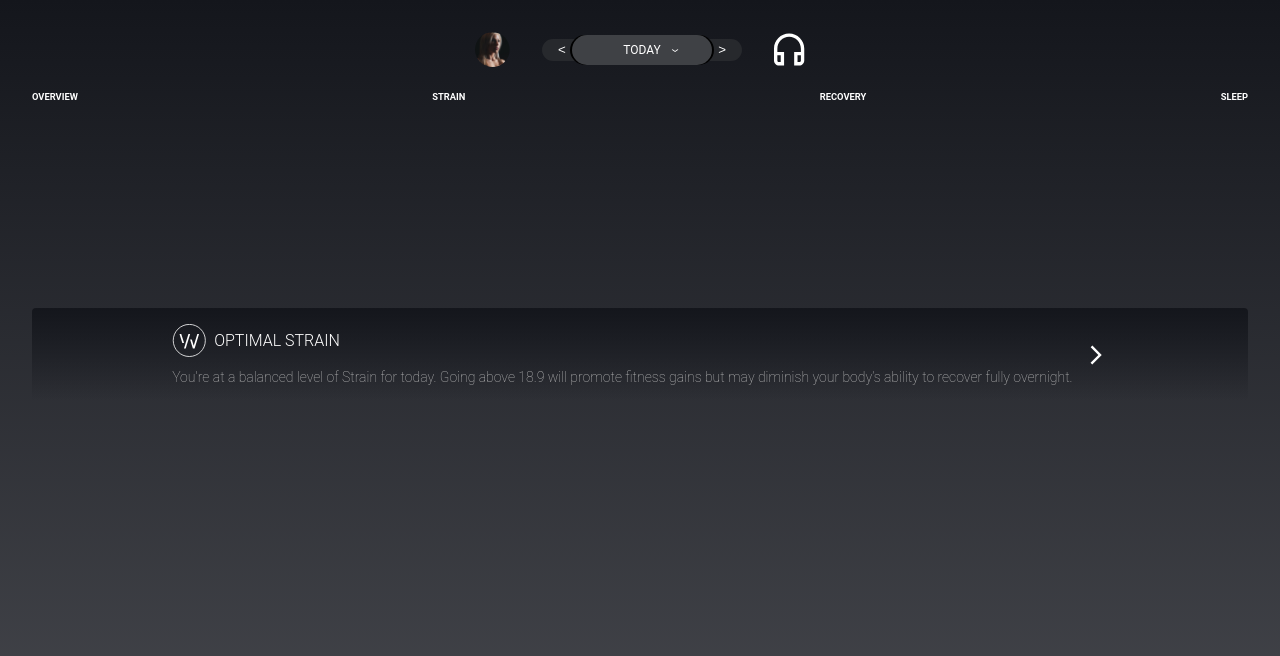
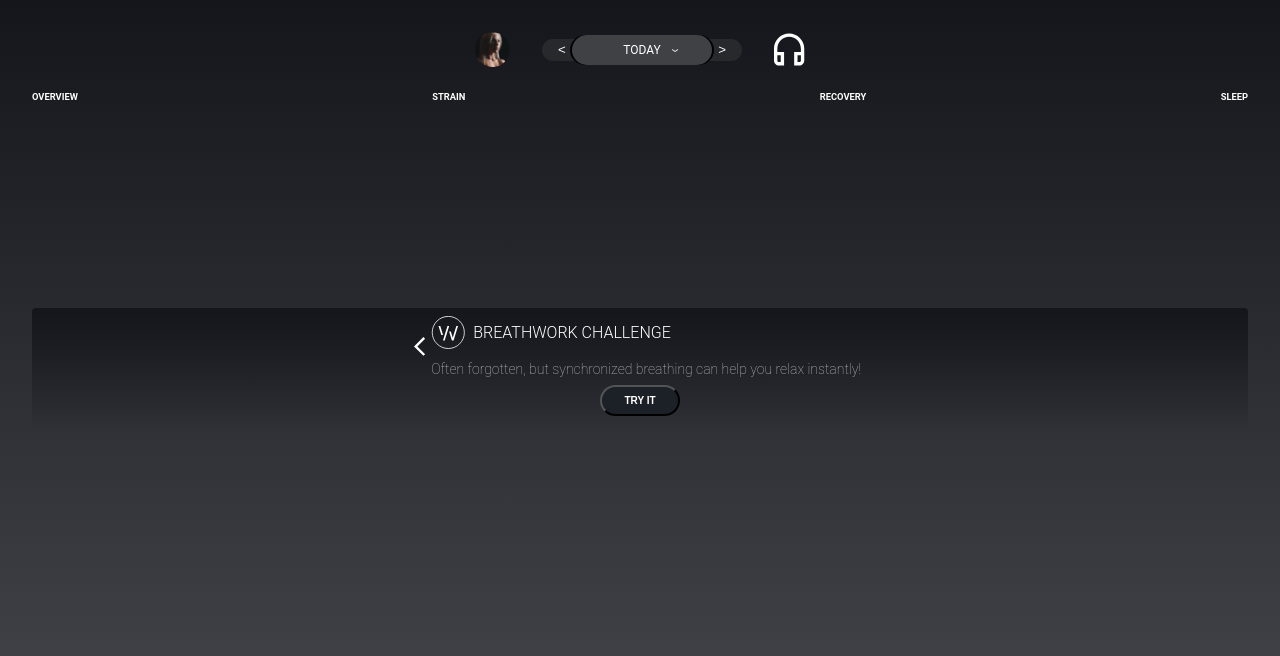
Before and after one commit to jtkwan91/whoop-industry-project, a React (Create React App) app in the folder client/: page / in a window 1280 px wide. Shown: the top 656 px of the page. Built offline with nearby package versions, Linux system fonts and the light colour scheme.

Commit message:
full functionality for changing cards

```diff
--- a/client/src/components/BreatheCard/BreatheCard.jsx
+++ b/client/src/components/BreatheCard/BreatheCard.jsx
@@ -1,21 +1,26 @@
 import React from 'react';
+import { Link } from "react-router-dom";
 import logo from "../../assets/images/logo.svg";
 import leftArrow from "../../assets/images/leftarrow.svg";
 import "./BreatheCard.scss";
 import "animate.css";
 
-export default function BreatheCard( {title, text}) {
+export default function BreatheCard( {title, text, handleClick}) {
   return(
+    <div className="breathe-card__main-container">
       <div className="breathe-card animate__animated animate__fadeInRight">
-          <img src={leftArrow} alt="action icon" className="breathe-card__action-icon" />
-          <div className="breath-card__content-container">
+          <img onClick={handleClick} src={leftArrow} alt="action icon" className="breathe-card__action-icon" />
+          <div className="breathe-card__content-container">
             <div className="breathe-card__title-container">
                 <img src={logo} alt="whoop logo" className="breathe-card__whoop-logo" />
                 <h1 className="breathe-card__title">{title}</h1>
             </div>
             <p className="breathe-card__text">{text}</p>
           </div>
-          <button className="breathe-card__button">Try it</button>
       </div>
+      <Link to="/breathe">
+        <button className="breathe-card__button">try it</button>
+      </Link>
+    </div>
     )
 }
--- a/client/src/components/BreatheCard/BreatheCard.scss
+++ b/client/src/components/BreatheCard/BreatheCard.scss
@@ -5,13 +5,22 @@
 .breathe-card {
     display: flex;
     justify-content: center;
-    margin: 2rem;
-    padding: 1rem;
-    background: linear-gradient(#14161C, #1a1c2300);
-    border-radius: .25rem;
 
-    animation: fadeInRight;
-    animation-duration: 2s;
+    &__main-container {
+        margin: 2rem;
+        padding: .5rem;
+        background: linear-gradient(#14161C, #1a1c2300);
+        border-radius: .25rem;
+        animation: fadeInRight;
+        animation-duration: 2s;
+        display: flex;
+        flex-direction: column;
+        align-items: center;
+    }
+
+    &__content-container {
+        padding-left: .04rem;
+    }
 
     &__title-container {
         display: flex;
@@ -39,8 +48,18 @@
     }
 
     &__button {
+        margin: .5rem;
+        padding: .5rem .3rem;
         background-color: #1C2027;
         color: white;
-        padding: .25rem;
+        border-radius: 1.875rem;
+        text-transform: uppercase;
+        font-size: .625rem;
+        font-weight: 600;
+        width: 5rem;
+    }
+
+    &__action-icon {
+        cursor: pointer;
     }
 }
--- a/client/src/components/StrainCard/StrainCard.jsx
+++ b/client/src/components/StrainCard/StrainCard.jsx
@@ -4,7 +4,7 @@ import rightArrow from "../../assets/images/rightarrow.svg"
 import "./StrainCard.scss"
 import "animate.css";
 
-export default function StrainCard( {title, text}) {
+export default function StrainCard( {title, text, handleClick}) {
   return(
       <div className="strain-card animate__animated animate__fadeInLeft">
           <div className="breath-card__content-container">
@@ -14,7 +14,7 @@ export default function StrainCard( {title, text}) {
             </div>
             <p className="strain-card__text">{text}</p>
           </div>
-          <img src={rightArrow} alt="action icon" className="strain-card__action-icon" />
+          <img onClick={handleClick}src={rightArrow} alt="action icon" className="strain-card__action-icon" />
       </div>
     )
 }
--- a/client/src/components/StrainCard/StrainCard.scss
+++ b/client/src/components/StrainCard/StrainCard.scss
@@ -37,4 +37,8 @@
         font-size: .875rem;
         font-weight: lighter;
     }
+
+    &__action-icon {
+        cursor: pointer;
+    }
 }
--- a/client/src/pages/HomePage/HomePage.js
+++ b/client/src/pages/HomePage/HomePage.js
@@ -8,8 +8,14 @@ import StrainCard from "../../components/StrainCard/StrainCard";
 
 export default class HomePage extends Component {
     state = {
-        isBreatheCard: false,
+        isBreatheCard: true,
     }
+
+    handleClick = () => {
+        const change = !this.state.isBreatheCard
+        this.setState({isBreatheCard: change})
+    }
+
   render() {
     return(
         <div>
@@ -19,10 +25,12 @@ export default class HomePage extends Component {
             {this.state.isBreatheCard
                 ? <BreatheCard
                     title={"Breathwork Challenge"}
-                    text={"Often forgotten, but synchronized breathing can help you relax instantly!"}/>
+                    text={"Often forgotten, but synchronized breathing can help you relax instantly!"}
+                    handleClick={this.handleClick}/>
                 : <StrainCard
                     title={"Optimal Strain"}
-                    text={"You're at a balanced level of Strain for today. Going above 18.9 will promote fitness gains but may diminish your body’s ability to recover fully overnight. "}/>}
+                    text={"You're at a balanced level of Strain for today. Going above 18.9 will promote fitness gains but may diminish your body’s ability to recover fully overnight. "}
+                    handleClick={this.handleClick}/>}
         </div>
         )
   }
```
